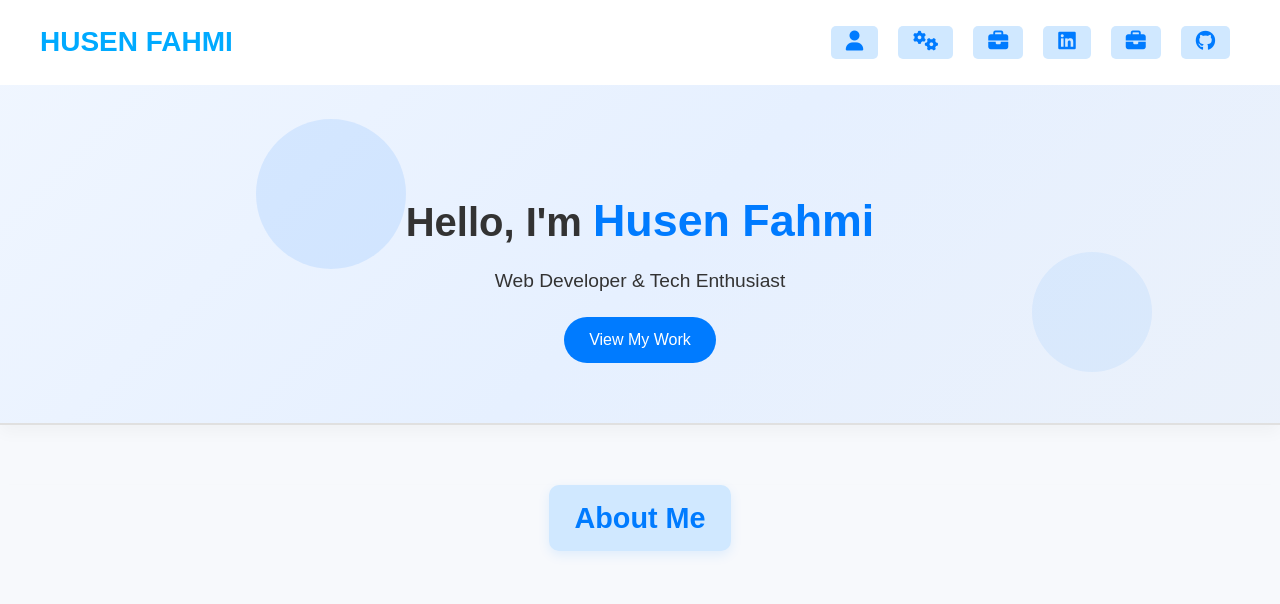
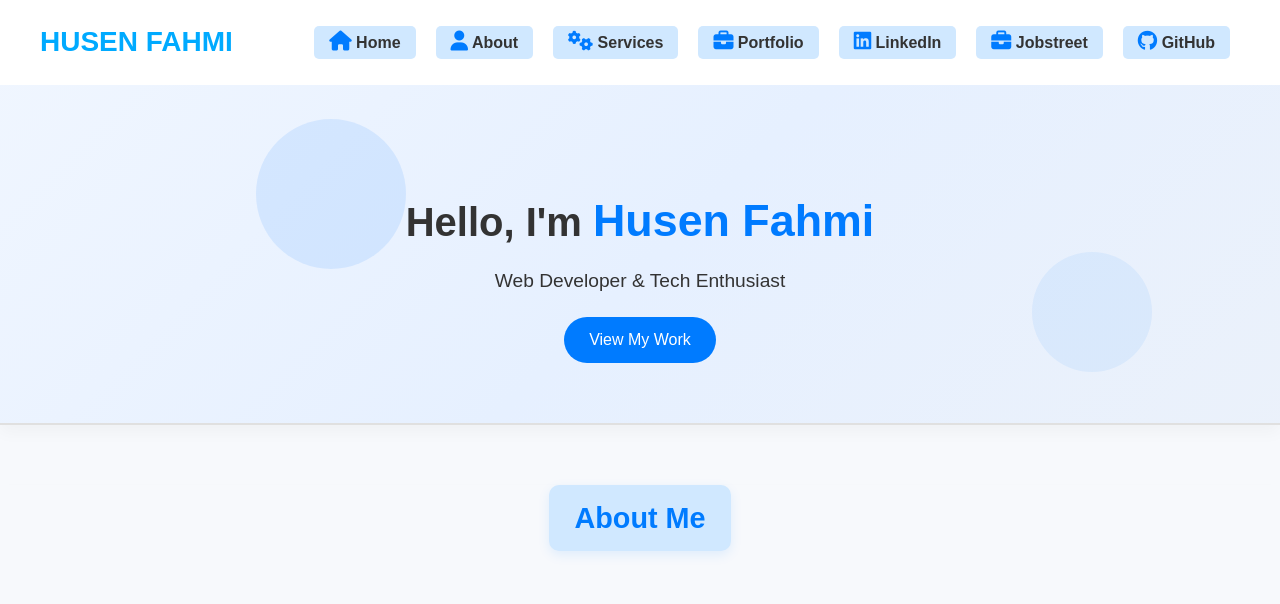
Before and after one commit to Evildeye/Personal_Landing_Page_Husen, a plain HTML site: page index.html in a window 1280 px wide. Shown: the top 604 px of the page. Drawn offline with Linux system fonts and the light colour scheme.

Commit message:
Update index.html

```diff
--- a/index.html
+++ b/index.html
@@ -18,12 +18,13 @@
     <span class="bar"></span>
   </div>
   <ul>
-      <li><a href="#about"><i class="fas fa-user"></i></a></li>
-      <li><a href="#services"><i class="fas fa-cogs"></i></a></li>
-      <li><a href="#portfolio"><i class="fas fa-briefcase"></i></a></li>
-      <li><a href="https://www.linkedin.com" target="_blank"><i class="fab fa-linkedin"></i></a></li>
-      <li><a href="https://www.jobstreet.co.id" target="_blank"><i class="fas fa-briefcase"></i></a></li>
-      <li><a href="https://github.com" target="_blank"><i class="fab fa-github"></i></a></li>
+    <li><a href="#home"><i class="fas fa-home"></i> <span class="nav-text">Home</span></a></li>
+    <li><a href="#about"><i class="fas fa-user"></i> <span class="nav-text">About</span></a></li>
+    <li><a href="#services"><i class="fas fa-cogs"></i> <span class="nav-text">Services</span></a></li>
+    <li><a href="#portfolio"><i class="fas fa-briefcase"></i> <span class="nav-text">Portfolio</span></a></li>
+    <li><a href="https://www.linkedin.com" target="_blank"><i class="fab fa-linkedin"></i> <span class="nav-text">LinkedIn</span></a></li>
+    <li><a href="https://www.jobstreet.co.id" target="_blank"><i class="fas fa-briefcase"></i> <span class="nav-text">Jobstreet</span></a></li>
+    <li><a href="https://github.com" target="_blank"><i class="fab fa-github"></i> <span class="nav-text">GitHub</span></a></li>
   </ul>
 </nav>
 
```
Lines whose indentation alone changed are shown as unchanged.
